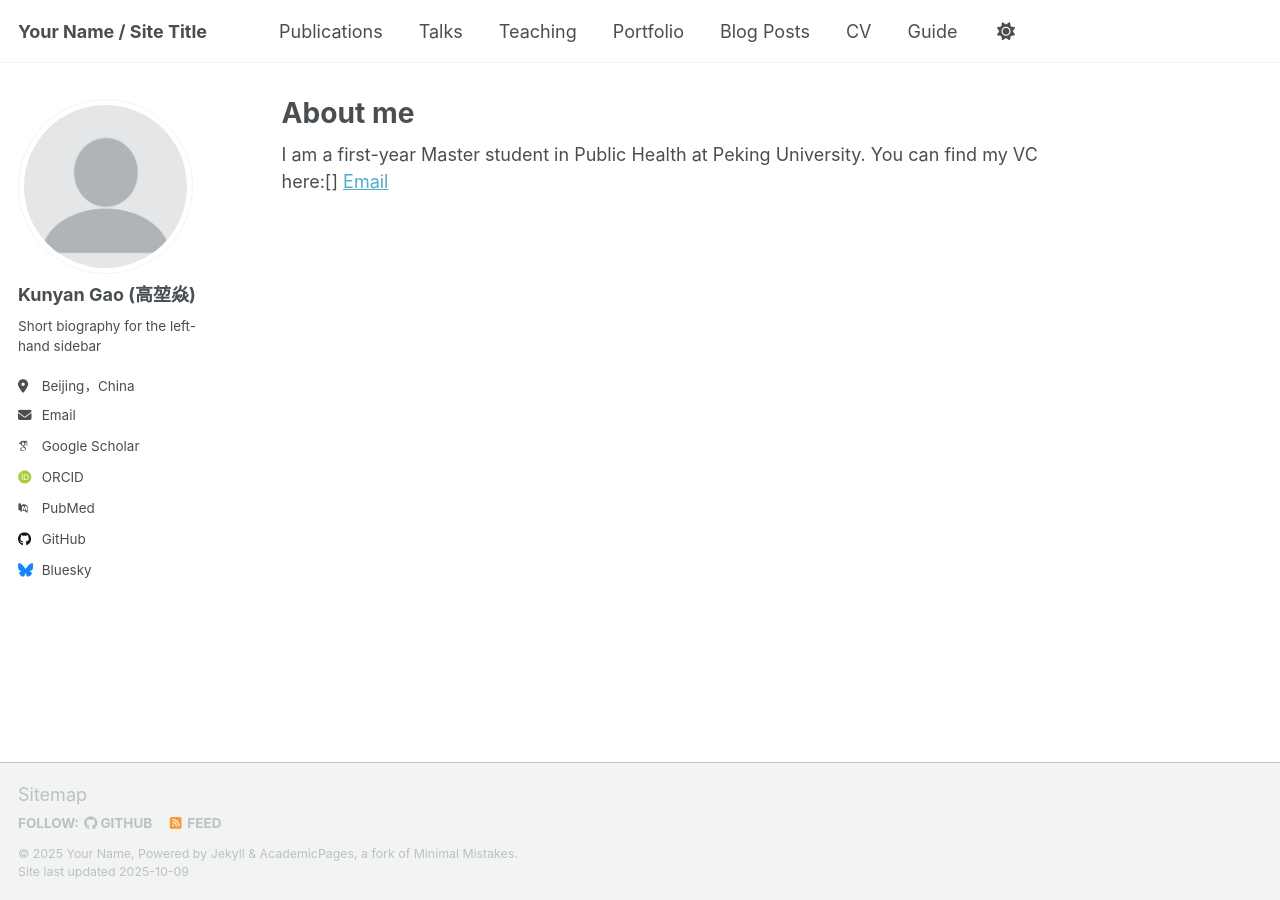
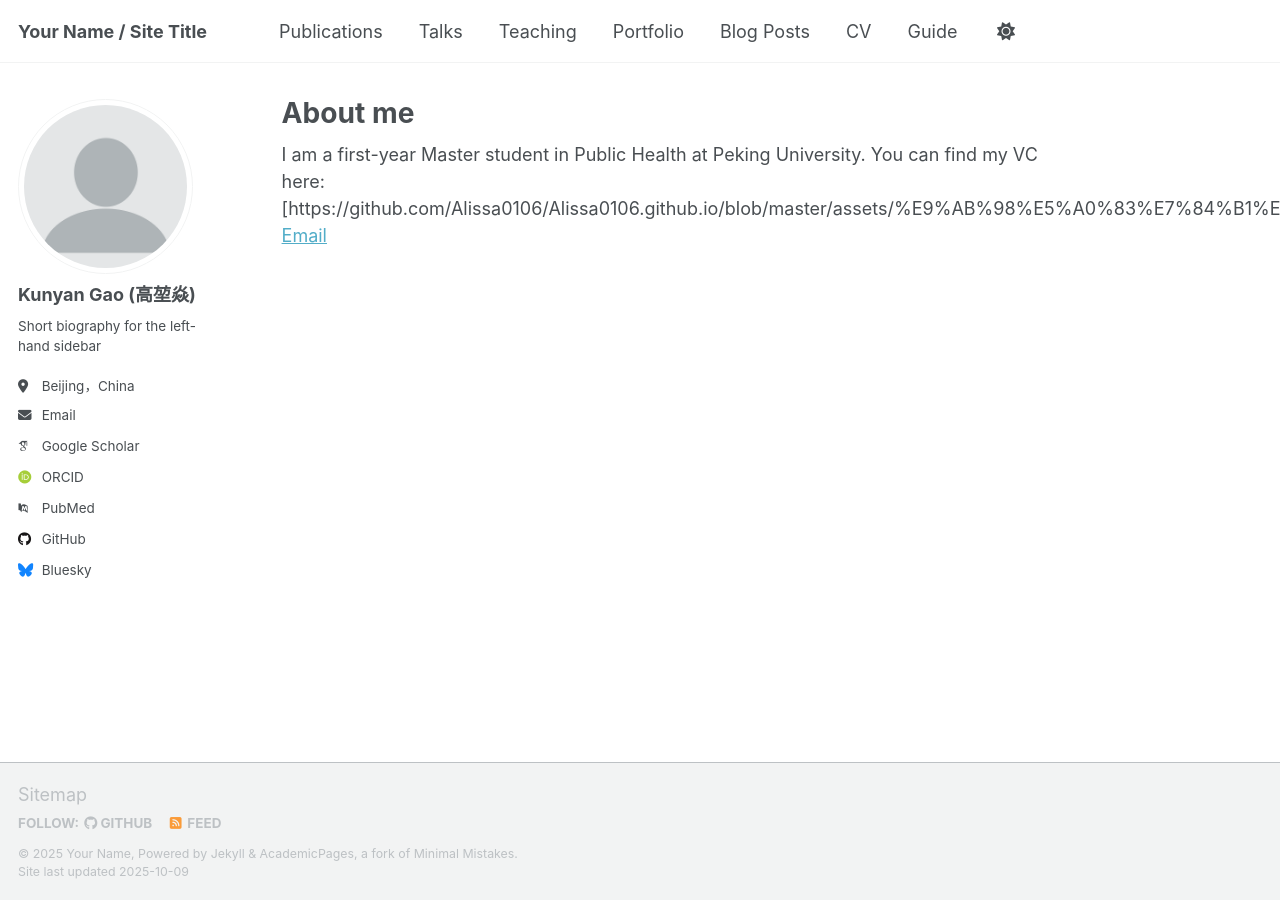
Before and after one commit to Alissa0106/Alissa0106.github.io, a Jekyll site: the page built from _pages/about.md, in a window 1280 px wide. Built offline with Jekyll 4.4.1, drawn with Linux system fonts in a browser that asks for light colours; some web fonts are replaced; a script that is not in the unit is left out; part of the change alters nothing that is shown.

Commit message:
Update about.md

```diff
--- a/_pages/about.md
+++ b/_pages/about.md
@@ -8,5 +8,5 @@ redirect_from:
 ---
 
 I am a first-year Master student in Public Health at Peking University.
-You can find my VC here:[]
+You can find my VC here:[https://github.com/Alissa0106/Alissa0106.github.io/blob/master/assets/%E9%AB%98%E5%A0%83%E7%84%B1%E7%AE%80%E5%8E%86.pdf]
 [Email](mail to:gaokunyan25@stu.pku.edu.com)
```
